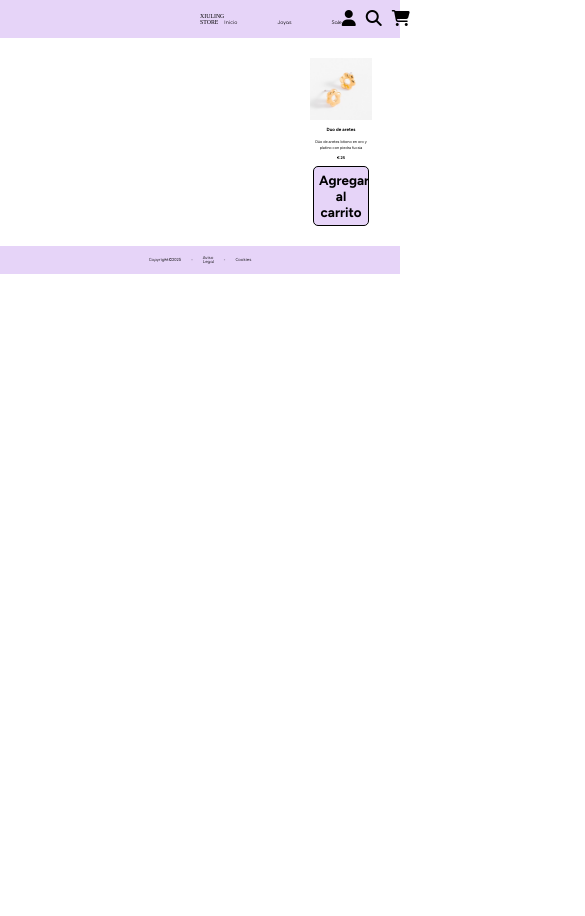
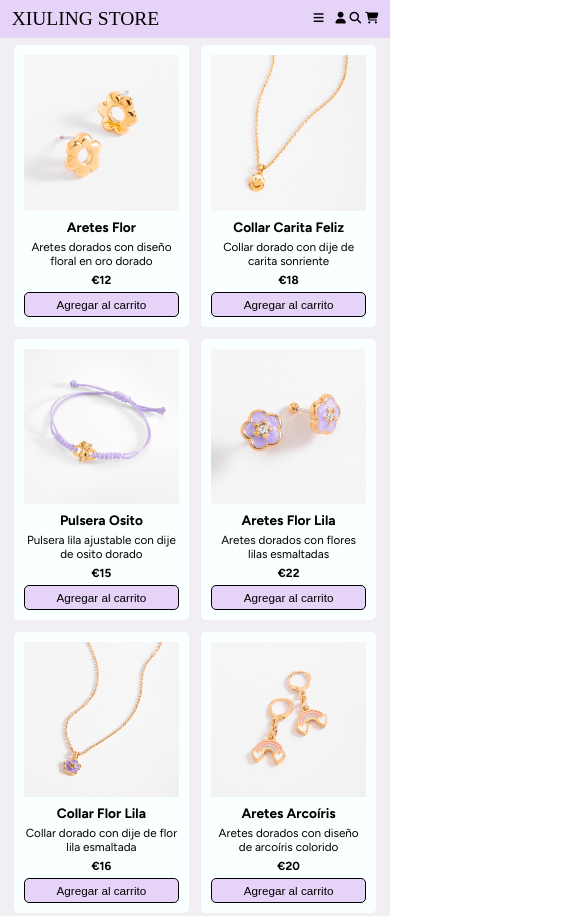
Before and after one commit to Rosymer96/XiulingStore, a plain HTML site: page index.html in a window 390 px wide. Shown: the top 916 px of the page, 585 px wide, since content can reach past the window. Before the commit the page ends 844 px from the top, so only its background shows below. Drawn offline with Linux system fonts and the light colour scheme; a web font is replaced by a local one.

Commit message:
Creacion de productos dinamicamente y adaptacion de interface a Responsive

```diff
--- a/data.js
+++ b/data.js
@@ -1,17 +1,38 @@
 const products = [
-    { id: 1, productName: "Aretes de Flor", src: "./Imagenes/imagen1.jpg", alt: "Aretes de Flor", description: "Aretes dorados con diseño floral", price: 12, stock: 14 },
+    { id: 1, productName: "Aretes Flor", src: "./Imagenes/imagen1.jpg", alt: "Aretes de Flor", description: "Aretes dorados con diseño floral en oro dorado", price: 12, stock: 14 },
     { id: 2, productName: "Collar Carita Feliz", src: "./Imagenes/imagen2.jpg", alt: "Collar Carita Feliz", description: "Collar dorado con dije de carita sonriente", price: 18, stock: 13 },
-    { id: 3, productName: "Pulsera Morada Osito", src: "./Imagenes/imagen3.jpg", alt: "Pulsera Morada Osito", description: "Pulsera lila con dije de osito dorado", price: 15, stock: 12 },
+    { id: 3, productName: "Pulsera Osito", src: "./Imagenes/imagen3.jpg", alt: "Pulsera Morada Osito", description: "Pulsera lila ajustable con dije de osito dorado", price: 15, stock: 12 },
     { id: 4, productName: "Aretes Flor Lila", src: "./Imagenes/imagen4.jpg", alt: "Aretes Flor Lila", description: "Aretes dorados con flores lilas esmaltadas", price: 22, stock: 11 },
-    { id: 5, productName: "Collar Flor Lila", src: "./Imagenes/imagen5.jpg", alt: "Collar Flor Lila", description: "Collar con dije de flor lila esmaltada", price: 16, stock: 15 },
+    { id: 5, productName: "Collar Flor Lila", src: "./Imagenes/imagen5.jpg", alt: "Collar Flor Lila", description: "Collar dorado con dije de flor lila esmaltada", price: 16, stock: 15 },
     { id: 6, productName: "Aretes Arcoíris", src: "./Imagenes/imagen6.jpg", alt: "Aretes Arcoíris", description: "Aretes dorados con diseño de arcoíris colorido", price: 20, stock: 14 },
-    { id: 7, productName: "Collar Arcoíris", src: "./Imagenes/imagen7.jpg", alt: "Collar Arcoíris", description: "Collar con dije de arcoíris esmaltado", price: 13, stock: 12 },
+    {id: 7, productName: "Collar Arcoíris", src: "./Imagenes/imagen7.jpg", alt: "Collar Arcoíris", description: "Collar con dije de arcoíris esmaltado y cadena dorada", price: 13, stock: 12},
     { id: 8, productName: "Pulsera Arcoíris", src: "./Imagenes/imagen8.jpg", alt: "Pulsera Arcoíris", description: "Pulsera con cuentas coloridas y dije de arcoíris", price: 19, stock: 10 },
-    { id: 9, productName: "Aretes Osito", src: "./Imagenes/imagen9.jpg", alt: "Aretes Osito", description: "Aretes dorados en forma de osito", price: 14, stock: 13 },
-    { id: 10, productName: "Aretes Estrella", src: "./Imagenes/imagen10.jpg", alt: "Aretes Estrella", description: "Aretes con diseño de estrella dorada", price: 17, stock: 12 },
-    { id: 11, productName: "Collar Estrella", src: "./Imagenes/imagen11.jpg", alt: "Collar Estrella", description: "Collar con dije de estrella dorada", price: 21, stock: 11 },
-    { id: 12, productName: "Pulsera Rosa Osito", src: "./Imagenes/imagen12.jpg", alt: "Pulsera Rosa Osito", description: "Pulsera rosa con cuentas y dije de osito", price: 11, stock: 15 },
+    { id: 9, productName: "Aretes Osito", src: "./Imagenes/imagen9.jpg", alt: "Aretes Osito", description: "Aretes dorados en forma de osito en oro dorado", price: 14, stock: 13 },
+    { id: 10, productName: "Aretes Estrella", src: "./Imagenes/imagen10.jpg", alt: "Aretes Estrella", description: "Aretes con diseño de estrella dorada con brillante", price: 17, stock: 12 },
+    { id: 11, productName: "Collar Estrella", src: "./Imagenes/imagen11.jpg", alt: "Collar Estrella", description: "Collar con dije de hada esmaltada y cadena dorada", price: 21, stock: 11 },
+    { id: 12, productName: "Pulsera Rosa Osito", src: "./Imagenes/imagen12.jpg", alt: "Pulsera Rosa Osito", description: "Pulsera rosa ajustable con cuentas y dije de osito", price: 11, stock: 15 },
     { id: 13, productName: "Aretes Unicornio", src: "./Imagenes/imagen13.jpg", alt: "Aretes Unicornio", description: "Aretes dorados con forma de unicornio", price: 23, stock: 14 },
-    { id: 14, productName: "Collar Corazón", src: "./Imagenes/imagen14.jpg", alt: "Collar Corazón", description: "Collar dorado con dije de corazón", price: 24, stock: 10 },
+    { id: 14, productName: "Collar Corazón", src: "./Imagenes/imagen14.jpg", alt: "Collar Corazón", description: "Collar dorado con dije de corazón brillante", price: 24, stock: 10 },
     { id: 15, productName: "Aretes Mariposa", src: "./Imagenes/imagen15.jpg", alt: "Aretes Mariposa", description: "Aretes dorados con diseño de mariposa", price: 15, stock: 13 }
-  ];
+];
+
+const $main = document.querySelector('main');
+const $productContainer =document.createElement('div');
+$productContainer.classList.add('productsContainer');
+$main.appendChild($productContainer);
+
+for(let product of products){
+    let $product = document.createElement('div');
+    $productContainer.appendChild($product);
+    $product.classList.add('product');
+
+    $product.innerHTML= `
+    <div class= "containerImg">
+      <img class= "imgProduct" src="${product.src}" alt="${product.alt}"/>
+    </div>
+    <h3 class="nameProduct">${product.productName}</h3>
+    <p class="description">${product.description}</p>
+    <p class="price">€${product.price}</p>
+    <button class="btnProduct">Agregar al carrito</button>
+    `
+}
--- /dev/null
+++ b/header.js
@@ -0,0 +1,9 @@
+document.addEventListener('DOMContentLoaded', showMenu);
+function showMenu(){
+    let $menuToggle = document.querySelector('.menuToggle');
+    let $menu = document.querySelector('.menu');
+
+    $menuToggle.addEventListener('click', function(){
+        $menu.classList.toggle('active');
+    });
+}
--- a/index.html
+++ b/index.html
@@ -9,37 +9,34 @@
     <link href="https://fonts.googleapis.com/css2?family=Comfortaa:wght@300..700&family=Delius&family=Figtree:ital,wght@0,300..900;1,300..900&family=Patrick+Hand&family=Urbanist:ital,wght@0,510;1,510&family=Yusei+Magic&display=swap" rel="stylesheet">
     <link rel="stylesheet" href="style.css">
     <script src="https://kit.fontawesome.com/be504bf0cf.js" crossorigin="anonymous"></script>
+    <script src="data.js" defer></script>
+    <script src="header.js" defer></script>
+
 
 </head>
 <body>
     <header class="header">
-        <div class="nombreTienda">XIULING STORE</div>
-        <nav>
-            <ul class="navbar">
+        <div class="storeName">XIULING STORE</div>
+        <nav class="navbar">
+            <div class="menuToggle">
+                <i class="fa-solid fa-bars"></i>
+            </div>
+            <ul class="menu">
                 <li><a>Inicio</a></li>
                 <li><a>Joyas</a></li>
                 <li><a>Sale</a></li>
             </ul>
+            <div class="navLinks">
+                <a><i class="fa-solid fa-user"></i></a>
+                <a><i class="fa-solid fa-magnifying-glass"></i></a>
+                <a><i class="fa-solid fa-cart-shopping"></i></a>
+            </div>
         </nav>
-        <div class="nav-links">
-            <a><i class="fa-solid fa-user"></i></a>
-            <a><i class="fa-solid fa-magnifying-glass"></i></a>
-            <a><i class="fa-solid fa-cart-shopping"></i></a>
-        </div>
+
     </header>
 
     <main>
-        <div class="containerProducts">
-            <div class="product">
-                <div class="containerImg">
-                    <img src="./Imagenes/imagen1.jpg">
-                </div>
-                <h3 class="nameProduct">Duo de aretes</h3>
-                <p class="descriptionroduct">Dúo de aretes bitono en oro y platino con piedra fucsia</p>
-                <p class="price">€ 25</p>
-                <button class="btnProduct">Agregar al carrito</button>
-            </div>
-        </div>
+
     </main>
     <footer class="footer">
         <span>Copyright©2025</span>
--- a/style.css
+++ b/style.css
@@ -2,76 +2,130 @@
     margin: 0;  padding: 0;  box-sizing: border-box;
     cursor:pointer;
 }
-header{
+
+/* Header*/
+
+.header{
     background-color: rgb(230, 212, 248);
-    display:flex;
-    padding: 10px 200px;
-    justify-content: space-around;
+    padding: 10px 20vw;
+    display: flex;
+    justify-content: space-between;
+}
+.storeName{
+    font-family: 'Yusei Magic', serif ;
+    font-size:2vw;
+    justify-content: space-between;
+
+}
+.navbar{
+    width: 50%;
+    display: flex;
+    justify-content: space-between;
     align-items: center;
-}
-.nombreTienda{
-    font-family: 'Yusei Magic', serif ;
-    font-size:1.5vw;
-}
-.header .navbar{
-    list-style: none;
-    display: flex;
-    gap:40px;
-    font-family: 'Urbanist', 'Comfortaa', sans-serif;
-}
-.header .navbar li{
-    display: inline-block;
-}
-.header .navbar li a{
-    gap:20px;
+    gap:2vw;
     font-size: 1.2vw;
 }
-.header .navbar li a:hover{
+.menuToggle{
+    display: none;
+}
+
+.menu{
+    display: inline-flex;
+    list-style: none;
+    font-family: 'Urbanist', 'Comfortaa', sans-serif;
+    font-size: 1.2vw;
+    gap:3vw;
+}
+.menu li:hover{
     font-weight: bold;
 }
-
-.header .nav-links{
+.navLinks{
     display: flex;
-    gap: 10px;
+    gap:1vw;
 }
-.header .nav-links i:hover{
+.navLinks a:hover{
     transform: scale(1.2);
 }
 
-/*
-@media(max-width:796px){
+
+@media (max-width:796px){
+    .header{
+        padding: 2vw 3vw;
+    }
+    .storeName{
+        font-size:5vw; ;
+    }
     .menu{
-        width: 100%;
-        text-align: center;
-        justify-content: center;
-        margin: 10px 0;
+        display: none;
+        flex-direction:column;
+        position: relative;
+        z-index: 1000;
+        top: 50px;
+        width: 25%;
+        background-color: white;
+        padding: 10px;
+        border-radius: 5px;
+        box-shadow: 0px 4px 6px rgba(0, 0, 0, 0.1);
     }
-} */
+    .menu.active{
+        display:flex;
+        position:fixed;
+    }
+    .menu li{
+        padding: 10px;
+    }
+    .menuToggle{
+        display: inline;
+        padding: 1vw;
+    }
+    .navbar{
+        width: 50%;
+        display: flex;
+        justify-content: end;
+        gap:2vw;
+        font-size: 3vw;
+    }
+    .menuToggle:active,
+    .menuToggle:focus {
+        border:solid black 2px;
+        border-radius: 10%;
+    }
+}
 
 /* Main */
 
 main{
-    padding: 10px 300px;
+    padding: 2vw 20vw;
+    min-height: 100vh;
+    background-color: rgb(241, 239, 243);
 }
 
-.containerProducts{
+.productsContainer{
     display: flex;
     flex-wrap: wrap;
-    gap:20px;
+    gap:10px;
     text-align: center;
     font-family:'Figtree', 'Comfortaa', sans-serif;
     font-size: 1vw;
-    line-height: 1.5;
+    justify-content: center;
+}
+.product{
+    overflow: hidden;
+    flex-basis: calc(33% - 5px);
+    padding: 10px;
+    background-color: rgb(250, 255, 255);
+    border-radius:5px;
+    font-size: 1vw;
 
 }
-.product{
-    flex-basis: calc(33% - 20px);
-    padding: 10px;
+.product:hover{
+    transform: scale(1.05);
+    transition: transform 0.3s ease;
 }
-.containerProducts .product .containerImg{
+.productsContainer .product .containerImg{
     overflow: hidden;
 }
-.product img{
+.product .imgProduct{
     width: 100%;
     height: auto;
 }
@@ -79,10 +133,10 @@ main{
     font-weight: bold;
     padding: 5px;
 }
-.product img:hover{
+.product .imgProduct:hover{
     transform: scale(1.5);
 }
-.containerProducts .price{
+.productsContainer .price{
     font-weight: bold;
     padding: 5px;
 }
@@ -91,38 +145,48 @@ main{
     border: 1px solid black;
     border-radius: 5px;
     padding: 5px;
-    font-family: 'Figtree', sans-serif;
-    width: 90%;
+    font-family: 'Urbanist', sans-serif;
+    width: 100%;
+    font-size: 1vw;
+}
+.btnProduct:active{
+    background-color: rgb(213, 182, 245);
     font-weight: bold;
 }
-.btnProduct:hover{
-    transform: scale(1.1);
-}
-/*
 
 @media(max-width: 796px){
+    main{
+        padding: 2vw;
+    }
+    .productsContainer{
+        gap:3vw;
+    }
+    .product{
+        flex-basis: calc(50% - 3vw);
+        font-size: 3vw;
+    }
+    .product:hover{
+        transform: none;
+    }
+    .product .btnProduct{
+        font-size: 3vw;
+    }
 
-    .contenedorProductos{
-        flex-direction: column;
-    }
-    .producto{
-        flex-basis:calc(100%- 20px);
-    }
-    main{
-        margin: 170px 10px 10px 10px;
-    }
-} */
+}
 
 .footer{
+    display: flex;
     background-color: rgb(230, 212, 248);
-    display:flex;
     padding: 10px 200px;
     justify-content: center;
+    text-align: center;
     align-items: center;
     font-family: 'Urbanist','Comfortaa', sans-serif;
-    gap:10px;
     font-size: 1vw;
+    gap:1vw;
 }
+
+
 .footer a{
     text-decoration: none;
     color:black;
```
